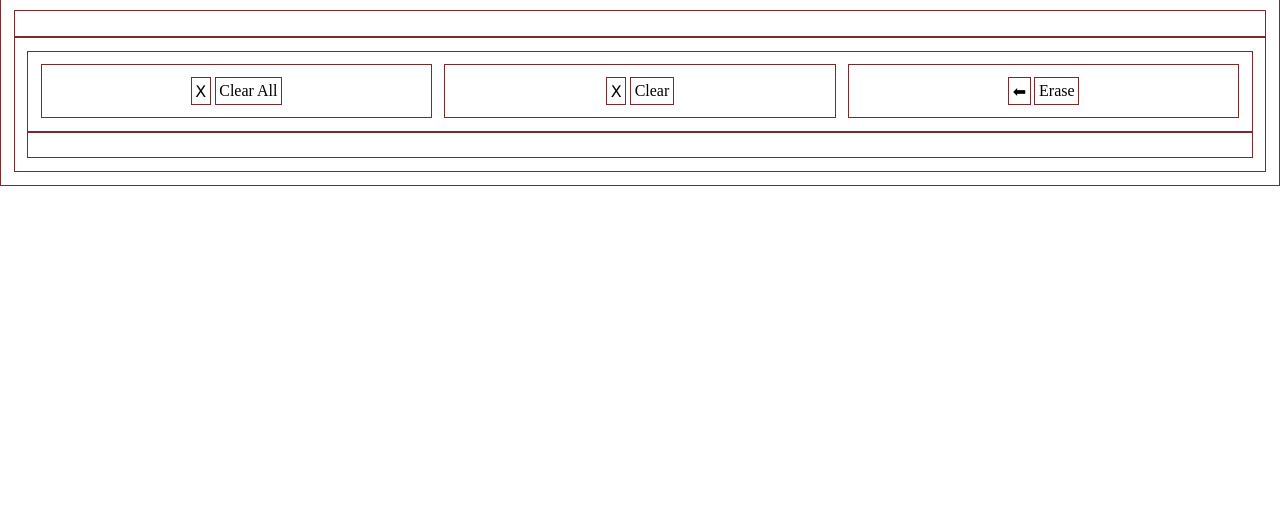
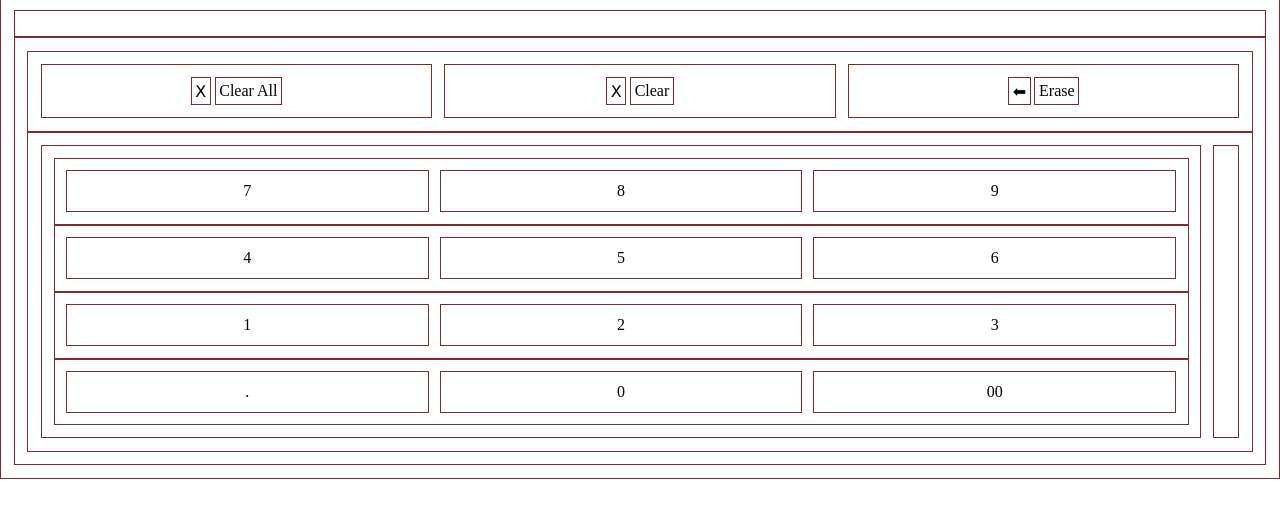
Before and after one commit to yrnmsk/odin-calculator, a plain HTML site: page index.html in a window 1280 px wide. Shown: the part 68-586 px from the top of the page. Drawn offline with Linux system fonts and the light colour scheme.

Commit message:
feat: add draft buttons for number-btns section
* feat: add draft sections for gen-btns section
* feat: rename css selectors
* feat: add draft buttons for number-btns section

```diff
--- a/index.html
+++ b/index.html
@@ -27,7 +27,31 @@
           </div>
         </section>
         <section id="gen-btns">
+          <section id="number-btns">
+            <div class="row">
+              <div class="button">7</div>
+              <div class="button">8</div>
+              <div class="button">9</div>
+            </div>
+            <div class="row">
+              <div class="button">4</div>
+              <div class="button">5</div>
+              <div class="button">6</div>
+            </div>
+            <div class="row">
+              <div class="button">1</div>
+              <div class="button">2</div>
+              <div class="button">3</div>
+            </div>
+            <div class="row">
+              <div class="button">.</div>
+              <div class="button">0</div>
+              <div class="button">00</div>
+            </div>
+          </section>
+          <section id="operator-btns">
 
+          </section>
         </section>
       </section>
     </main>
--- a/style.css
+++ b/style.css
@@ -17,7 +17,7 @@ body {
   user-select: none;
 }
 
-#clear-btns {
+section#clear-btns {
   display: flex;
   flex-direction: row;
   flex: 1;
@@ -26,7 +26,7 @@ body {
   gap: 1%;
 }
 
-.button {
+div.button {
   cursor: pointer;
   display: flex;
   flex-direction: row;
@@ -34,3 +34,23 @@ body {
   justify-content: center;
   gap: 1%;
 }
+
+section#gen-btns {
+  display: flex;
+  flex-direction: row;
+  justify-content: center;
+  gap: 1%;
+}
+
+section#number-btns {
+  display: flex;
+  flex-direction: column;
+  flex: 1;
+}
+
+section#gen-btns div.row {
+  display: flex;
+  flex-direction: row;
+  flex: 1;
+  gap: 1%;
+}
```
